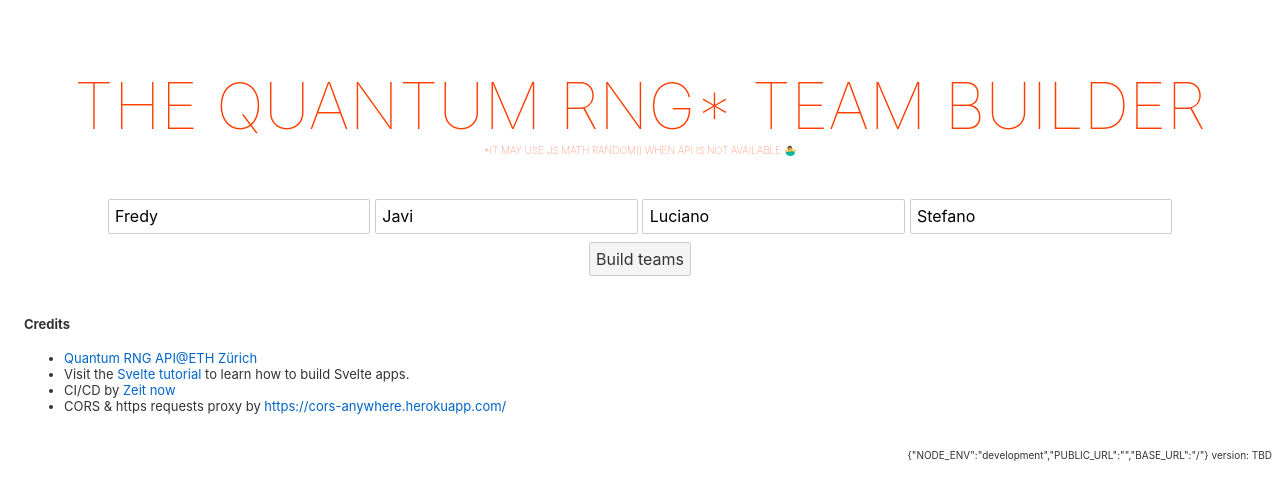
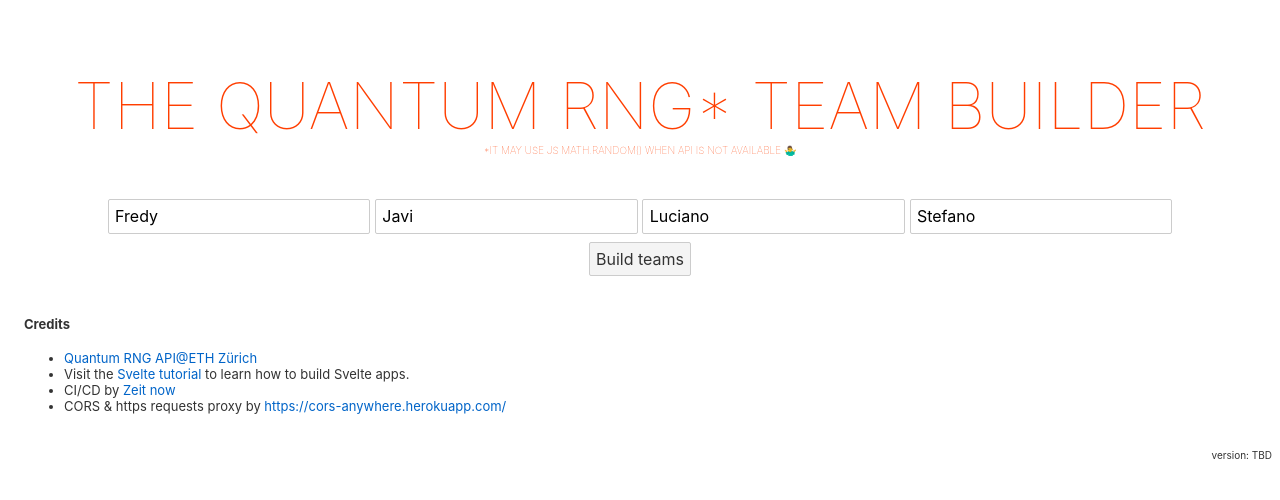
Before and after one commit to lucianodelucchi/quantum-team, a Svelte app: page / in a window 1280 px wide. Shown: the top 500 px of the page. Built offline with nearby package versions, Linux system fonts and the light colour scheme.

Commit message:
Remove debug object

```diff
--- a/src/App.svelte
+++ b/src/App.svelte
@@ -224,7 +224,6 @@
 </main>
 <footer>
   <span class="version">
-    {JSON.stringify(process.env)}
     version:
     {#if process.env.usedNowForGitHub && process.env.username}
       <a href="https://github.com/{process.env.username}/{process.env.repo}/commit/{process.env.version}">{process.env.version.slice(0,7)} by {process.env.author}</a>
```
